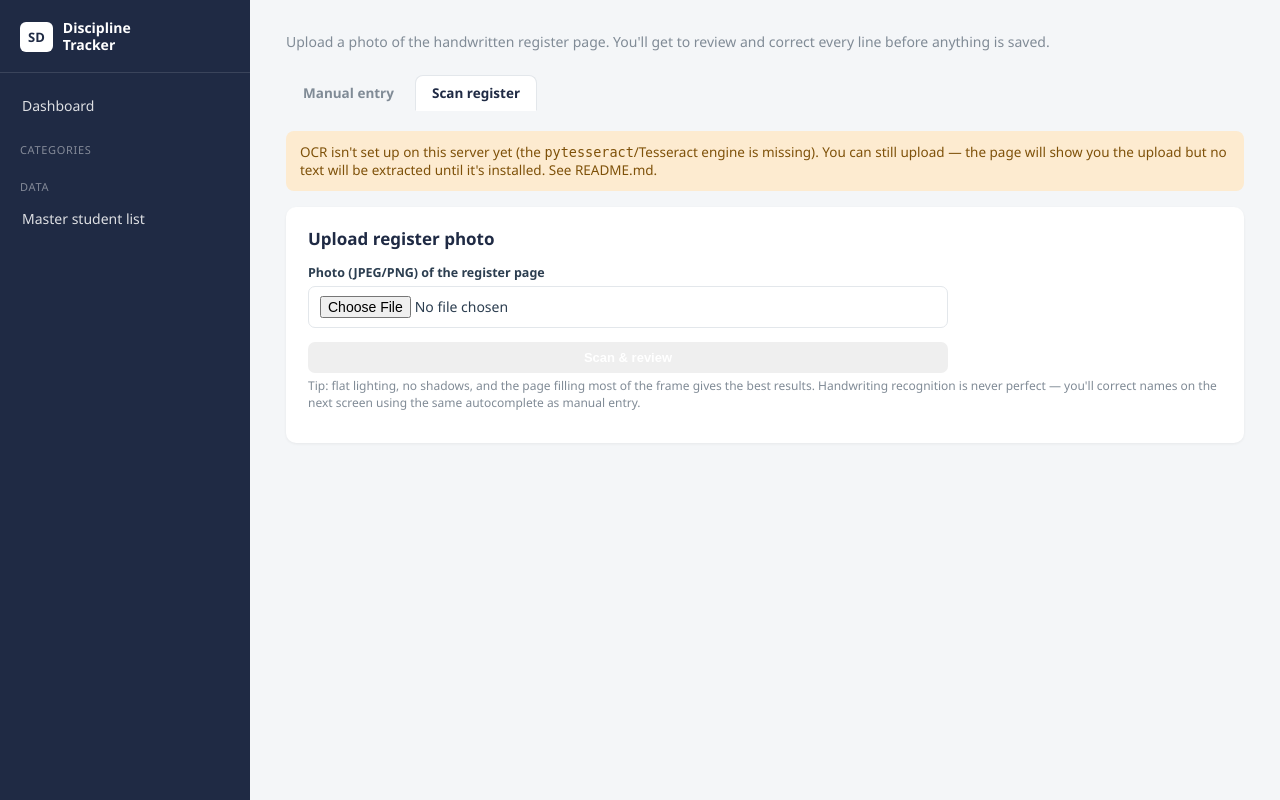
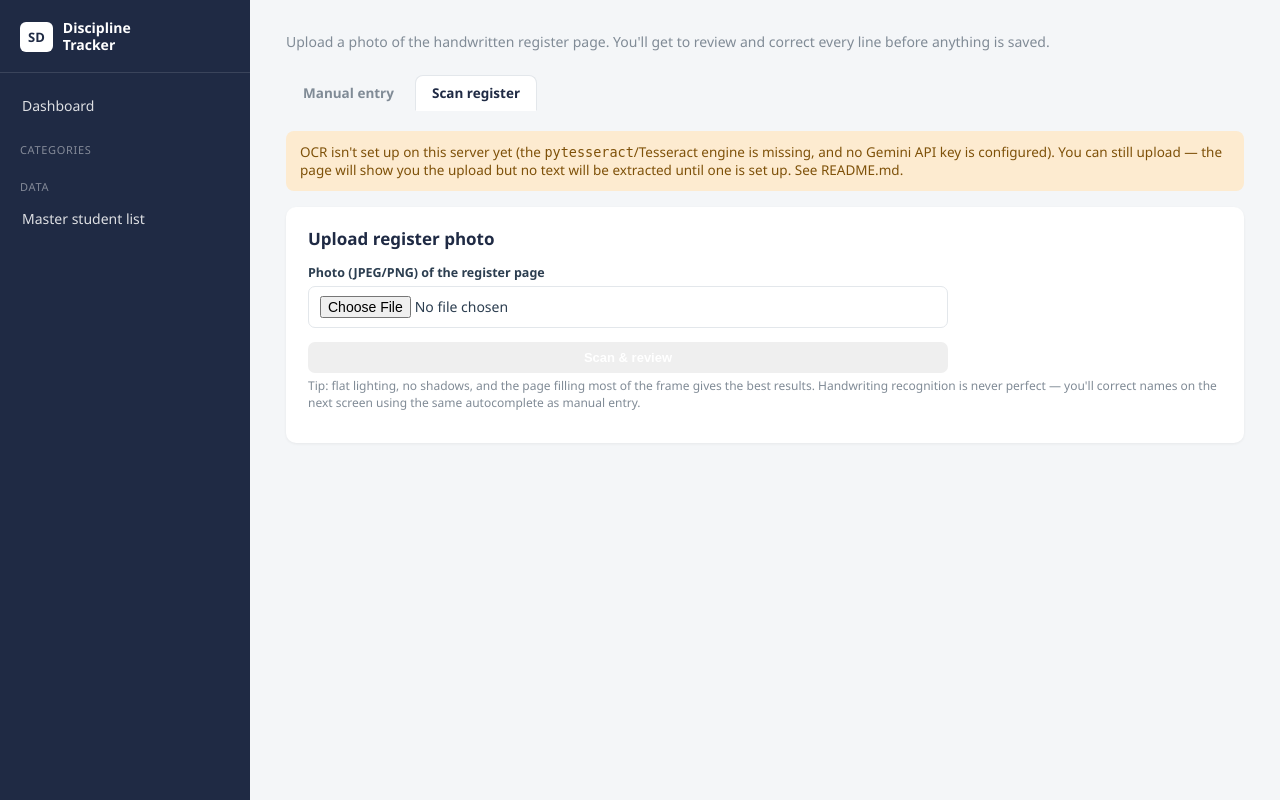
Before and after one commit to ArunAlagappan-2010/SCDT, a Flask app: template templates/scan.html in a window 1280 px wide. Run offline with Flask 3, Linux system fonts and the light colour scheme; the template is opened without the code that fills it, so the values that code supplies are empty.

Commit message:
Add optional Gemini OCR backend alongside Tesseract
Gemini reads handwriting far more reliably than Tesseract but needs
internet access and sends the scanned photo to Google's servers, so it's
opt-in via a .env-configured API key rather than the default. Falls back
to the offline Tesseract engine when no key is set. Also cleans up dead
code from the initial commit (unused variables/references).

Co-Authored-By: Claude Sonnet 5 <noreply@anthropic.com>

```diff
--- a/app.py
+++ b/app.py
@@ -13,10 +13,13 @@ See README.md for full setup (including the Tesseract OCR engine install).
 
 import os
 import re
+import base64
 import difflib
 import threading
 from datetime import datetime, date, timedelta
 
+import requests
+from dotenv import load_dotenv
 from flask import Flask, render_template, request, redirect, url_for, jsonify, flash
 from openpyxl import load_workbook
 from PIL import Image, ImageOps
@@ -27,13 +30,15 @@ DB_PATH = os.path.join(DATA_DIR, "SchoolDisciplineSystem.xlsx")
 UPLOAD_DIR = os.path.join(DATA_DIR, "scans")
 os.makedirs(UPLOAD_DIR, exist_ok=True)
 
+load_dotenv(os.path.join(BASE_DIR, ".env"))
+
 app = Flask(__name__)
 app.secret_key = "school-discipline-tracker-local-only"
 
 wb_lock = threading.RLock()
 
+# --- OCR backend #1: Tesseract (offline, free, default) ---------------------
 # Optional: point pytesseract at the Tesseract engine if it's not on PATH.
-# Uncomment and edit the line below if you installed Tesseract at the default location.
 TESSERACT_CMD = r"C:\Program Files\Tesseract-OCR\tesseract.exe"
 try:
     import pytesseract
@@ -42,6 +47,18 @@ try:
     OCR_AVAILABLE = True
 except ImportError:
     OCR_AVAILABLE = False
+
+# --- OCR backend #2: Gemini (needs internet + a free API key, better on
+# handwriting). Used automatically when GEMINI_API_KEY is set in .env --------
+GEMINI_API_KEY = os.environ.get("GEMINI_API_KEY", "").strip()
+GEMINI_MODEL = os.environ.get("GEMINI_MODEL", "gemini-3.8-flash").strip()
+GEMINI_ENDPOINT = "https://generativelanguage.googleapis.com/v1beta/interactions"
+GEMINI_OCR_PROMPT = (
+    "This is a photo of a handwritten or printed school register page. "
+    "Transcribe every line of text exactly as written, one line per line of "
+    "the original. Output ONLY the transcribed text, no commentary, no markdown."
+)
+USING_GEMINI = bool(GEMINI_API_KEY)
 
 # Must match the column order build_excel_template.py wrote into each sheet.
 CATEGORIES = {
@@ -316,6 +333,20 @@ def dashboard_data():
 # ---------------------------------------------------------------------------
 
 def run_ocr(image_path):
+    if USING_GEMINI:
+        return run_ocr_gemini(image_path)
+    return run_ocr_tesseract(image_path)
+
+
+def ocr_ready():
+    return USING_GEMINI or OCR_AVAILABLE
+
+
+def ocr_backend_label():
+    return "Gemini (cloud)" if USING_GEMINI else "Tesseract (offline)"
+
+
+def run_ocr_tesseract(image_path):
     if not OCR_AVAILABLE:
         return "", "pytesseract is not installed on the server."
     try:
@@ -327,6 +358,58 @@ def run_ocr(image_path):
         return text, None
     except Exception as exc:  # Tesseract binary missing, etc.
         return "", str(exc)
+
+
+def parse_gemini_response(data):
+    """Extracts transcribed text from a Gemini /v1beta/interactions response.
+    Response shape: {"steps": [{"type": "model_output", "content": [{"type": "text", "text": "..."}]}]}
+    """
+    text_parts = []
+    for step in data.get("steps", []):
+        if step.get("type") != "model_output":
+            continue
+        for block in step.get("content", []):
+            if block.get("type") == "text":
+                text_parts.append(block.get("text", ""))
+    return "\n".join(text_parts).strip()
+
+
+def run_ocr_gemini(image_path):
+    try:
+        img = Image.open(image_path)
+        img = ImageOps.exif_transpose(img)
+        if img.mode not in ("RGB", "L"):
+            img = img.convert("RGB")
+
+        import io
+        buf = io.BytesIO()
+        img.save(buf, format="JPEG", quality=90)
+        b64_image = base64.b64encode(buf.getvalue()).decode("ascii")
+
+        payload = {
+            "model": GEMINI_MODEL,
+            "input": [
+                {"type": "text", "text": GEMINI_OCR_PROMPT},
+                {"type": "image", "data": b64_image, "mime_type": "image/jpeg"},
+            ],
+        }
+        resp = requests.post(
+            GEMINI_ENDPOINT,
+            headers={"x-goog-api-key": GEMINI_API_KEY, "Content-Type": "application/json"},
+            json=payload,
+            timeout=60,
+        )
+        if resp.status_code != 200:
+            return "", f"Gemini API error {resp.status_code}: {resp.text[:300]}"
+
+        text = parse_gemini_response(resp.json())
+        if not text:
+            return "", "Gemini returned no text (unexpected response shape)."
+        return text, None
+    except requests.exceptions.RequestException as exc:
+        return "", f"Could not reach Gemini API (check internet connection): {exc}"
+    except Exception as exc:
+        return "", f"Gemini OCR failed: {exc}"
 
 
 def parse_ocr_lines(raw_text, students):
@@ -433,10 +516,14 @@ def scan(key):
             candidates=candidates,
             raw_text=raw_text,
             error=error,
-            ocr_available=OCR_AVAILABLE,
+            ocr_available=ocr_ready(),
+            ocr_backend=ocr_backend_label(),
         )
 
-    return render_template("scan.html", key=key, cfg=cfg, categories=CATEGORIES, ocr_available=OCR_AVAILABLE)
+    return render_template(
+        "scan.html", key=key, cfg=cfg, categories=CATEGORIES,
+        ocr_available=ocr_ready(), ocr_backend=ocr_backend_label(),
+    )
 
 
 @app.route("/scan/<key>/commit", methods=["POST"])
@@ -510,5 +597,5 @@ if __name__ == "__main__":
         print("Run: python build_excel_template.py")
     else:
         print(f"Using database: {DB_PATH}")
-        print("OCR available:" , OCR_AVAILABLE)
+        print(f"OCR backend: {ocr_backend_label()} (ready: {ocr_ready()})")
     app.run(host="0.0.0.0", port=5000, debug=False, threaded=True)
--- a/requirements.txt
+++ b/requirements.txt
@@ -2,3 +2,5 @@ flask
 openpyxl
 pillow
 pytesseract
+requests
+python-dotenv
--- a/templates/scan.html
+++ b/templates/scan.html
@@ -11,9 +11,11 @@
 
 {% if not ocr_available %}
 <div class="warn-box">
-  OCR isn't set up on this server yet (the <code>pytesseract</code>/Tesseract engine is missing). You can still upload &mdash;
-  the page will show you the upload but no text will be extracted until it's installed. See README.md.
+  OCR isn't set up on this server yet (the <code>pytesseract</code>/Tesseract engine is missing, and no Gemini API key is
+  configured). You can still upload &mdash; the page will show you the upload but no text will be extracted until one is set up. See README.md.
 </div>
+{% else %}
+<p class="small-note" style="margin-bottom:16px;">OCR engine: <b>{{ ocr_backend }}</b></p>
 {% endif %}
 
 <div class="panel">
```
Also changed, not shown: tests/test_app.py (+26 -2 lines), README.md, 2 other files.
